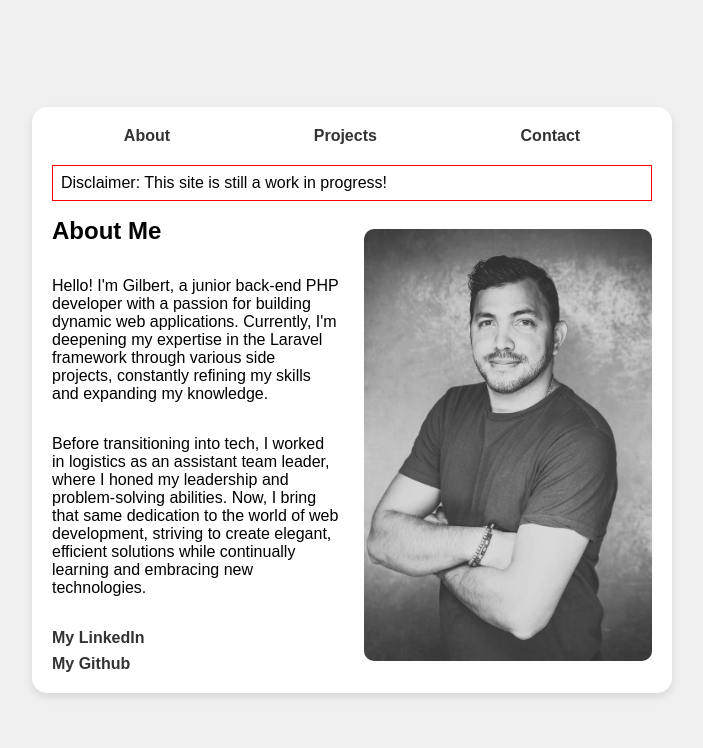
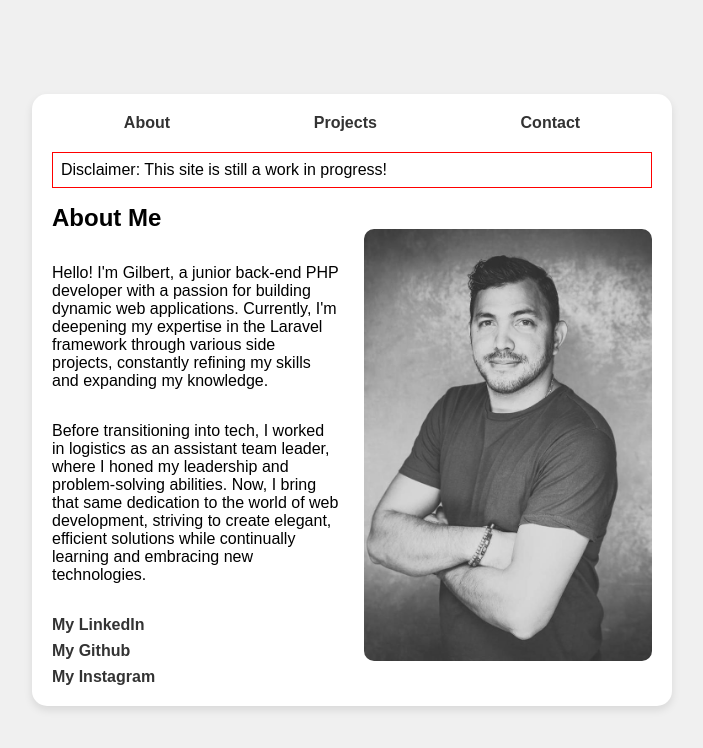
Before and after one commit to GilbertvdB/gilbertvdb.github.io, a plain HTML site: page index.html in a window 1280 px wide. Shown: the whole page, without its empty margins (288-991 px from the left). Drawn offline with Linux system fonts and the light colour scheme.

Commit message:
Update index.html
added Instagram link

```diff
--- a/index.html
+++ b/index.html
@@ -29,6 +29,7 @@
                 <div class="profile-links">
                     <a href="https://www.linkedin.com/in/gvdbiezen/">My LinkedIn</a>
                     <a href="https://github.com/GilbertvdB">My Github</a>
+                    <a href="https://www.instagram.com/geebz.dev/">My Instagram</a>
                 </div>
             </div>
             <div class="right-container">
```
